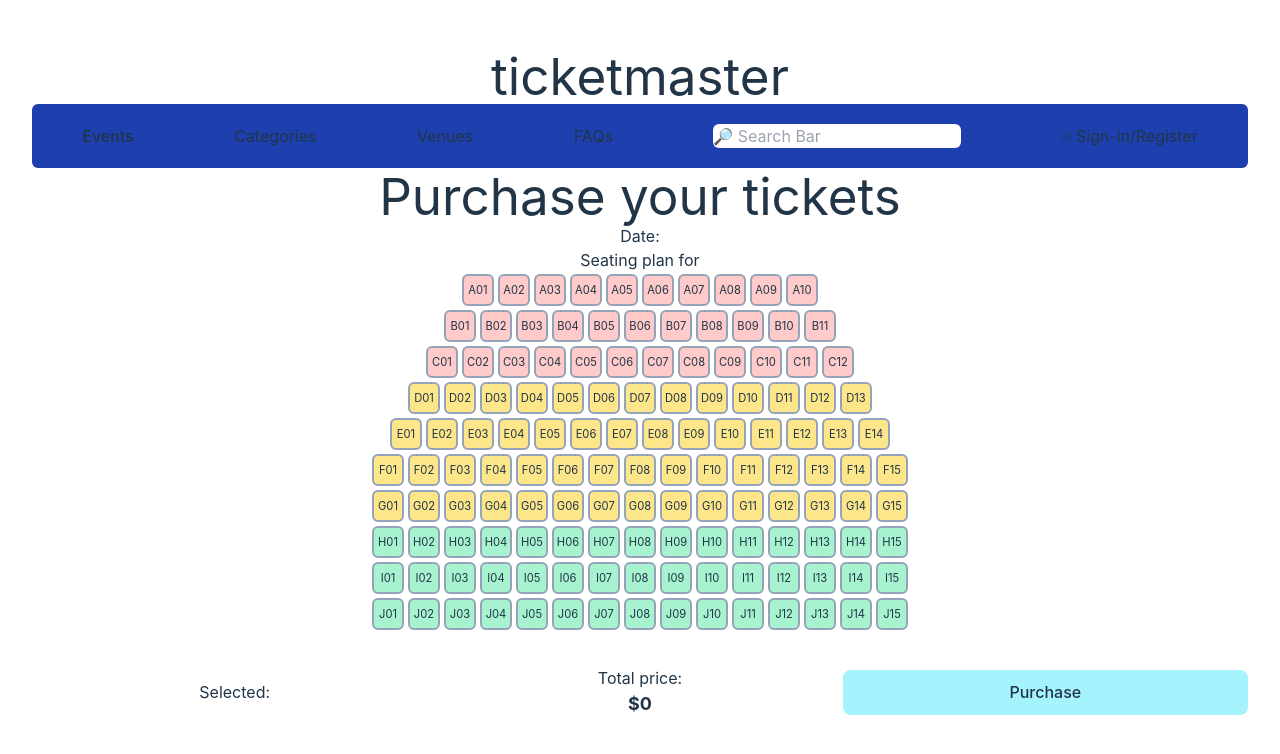
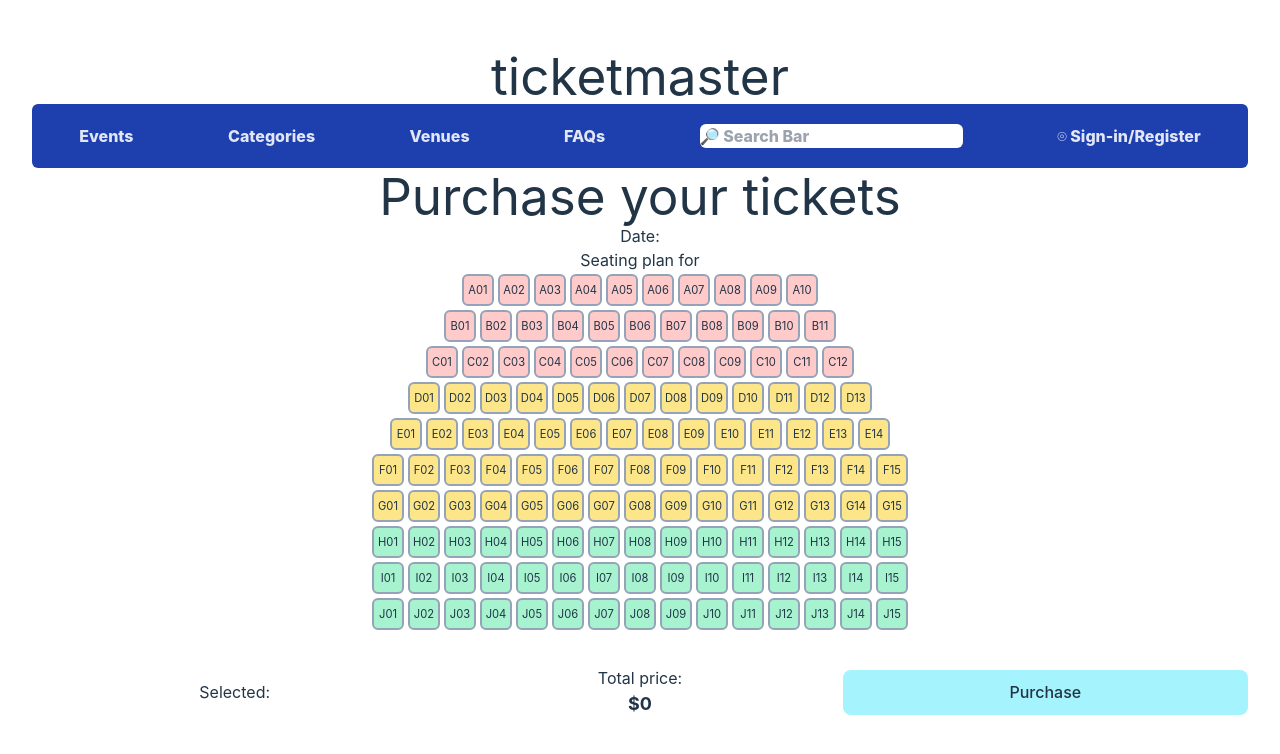
Before and after one commit to t-s-w/project3, a React (Vite) app: page /events/1/order in a window 1280 px wide. Shown: the top 754 px of the page. Built offline with nearby package versions, Linux system fonts and the light colour scheme; no server answers; a web font is replaced by a local one.

Commit message:
improve styling

```diff
--- a/src/components/NavBar.jsx
+++ b/src/components/NavBar.jsx
@@ -3,7 +3,7 @@ import { Link } from "react-router-dom";
 export default function NavBar() {
   return (
     <>
-      <nav className="flex justify-around bg-blue-800 py-5 rounded-md">
+      <nav className="flex justify-around bg-blue-800 py-5 rounded-md text-darkDefault font-extrabold">
         <span>
           <Link to="/events">Events</Link>
         </span>
--- a/src/components/SeatSelector.jsx
+++ b/src/components/SeatSelector.jsx
@@ -83,7 +83,7 @@ export default function SeatSelector(props) {
                 <p className="text-lg font-bold">${price}</p>
             </div>
             <div className="flex flex-col place-content-center">
-                <button className="bg-cyan-200" onClick={handlePurchase}>
+                <button className="bg-cyan-200 dark:bg-cyan-800" onClick={handlePurchase}>
                     Purchase
                 </button>
             </div>
--- a/src/index.css
+++ b/src/index.css
@@ -22,7 +22,6 @@
 }
 
 a {
-  font-weight: 500;
   text-decoration: inherit;
 }
 
--- a/tailwind.config.js
+++ b/tailwind.config.js
@@ -10,6 +10,10 @@ export default {
     extend: {
       fontFamily: {
         sans: ['Inter var', ...defaultTheme.fontFamily.sans]
+      },
+      colors: {
+        darkDefault: "rgba(255,255,255,0.87)",
+        lightDefault: "#213547"
       }
     },
   },
```
